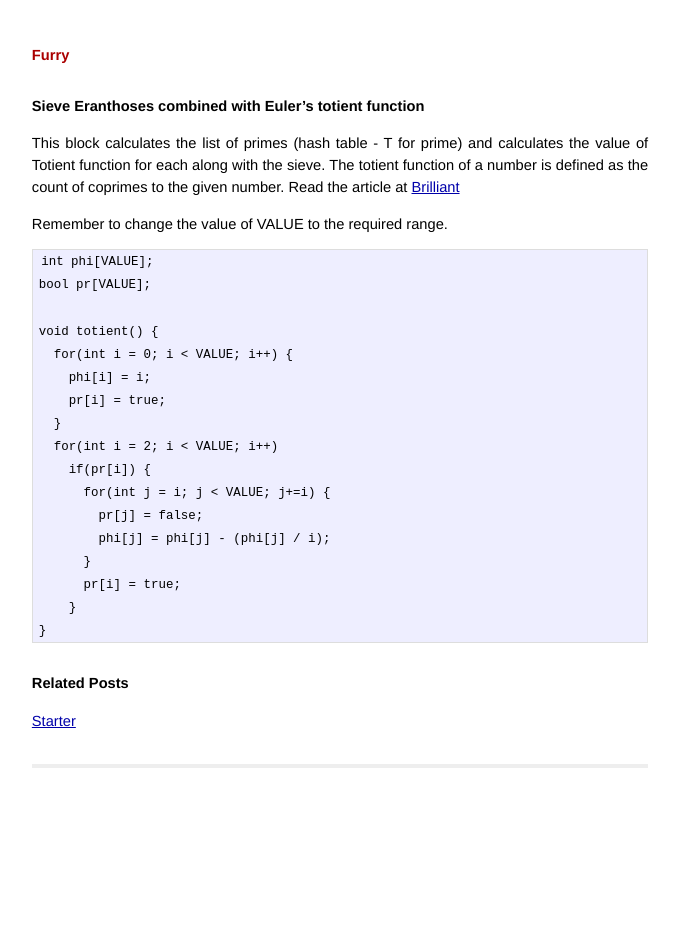
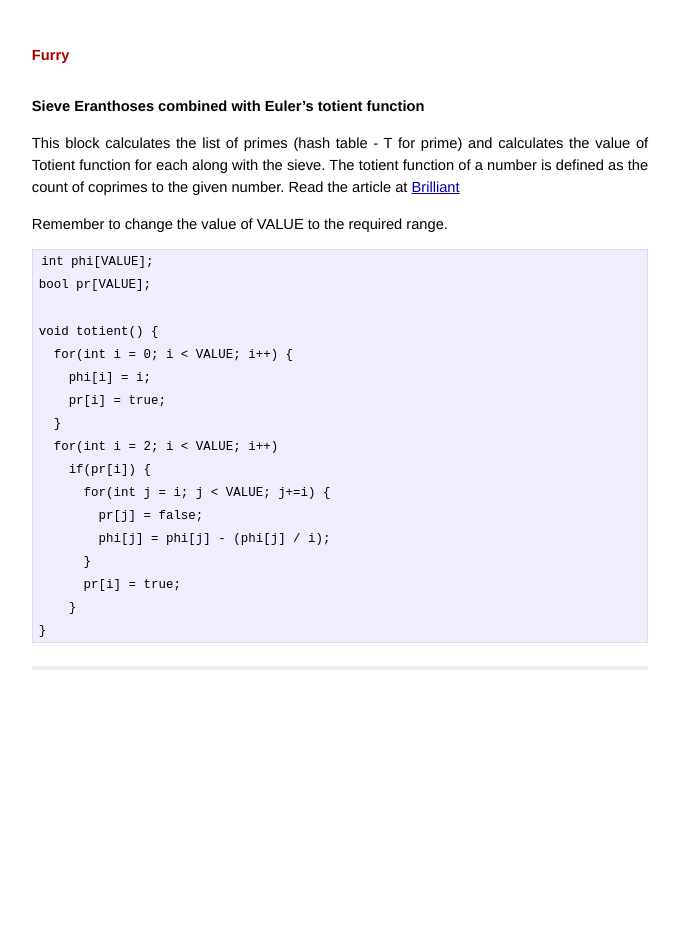
Before and after one commit to Amblygon/waffle, a Jekyll site: the page built from _posts/2017-11-03-totient.md, in a window 1280 px wide. Shown: the whole page, without its empty margins (300-979 px from the left). Built offline with Jekyll 4.4.1, drawn with Linux system fonts in a browser that asks for light colours.

Commit message:
Update post.html

```diff
--- a/_layouts/post.html
+++ b/_layouts/post.html
@@ -4,12 +4,3 @@
 <div id="post">
 {{ content }}
 </div>
-
-<div id="related">
-  <h2>Related Posts</h2>
-  <ul class="posts">
-    {% for post in site.related_posts limit:3 %}
-      <li><a href="{{ site.baseurl }}{{ post.url }}">{{ post.title }}</a></li>
-    {% endfor %}
-  </ul>
-</div>
```
